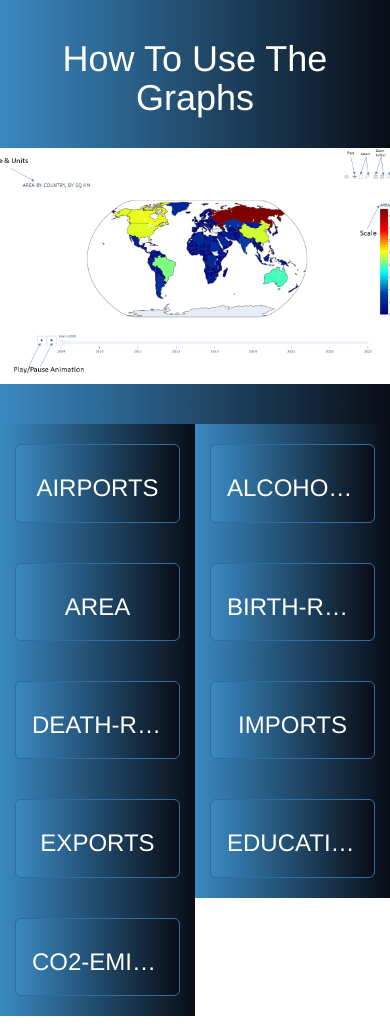
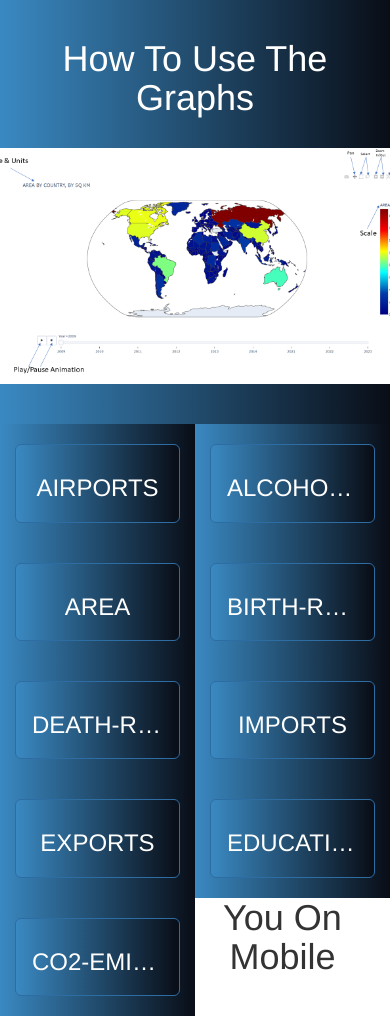
Before and after one commit to MinerUNLEASHED/WorldFactbook-Analyzer, a Django app: page / in a window 390 px wide; the page is wider, and only the part inside the window is pictured. Shown: the part 1882-2918 px from the top of that part. Run offline with Django 4.2, Linux system fonts and the light colour scheme.

Commit message:
hopefully added mobile detection systems

```diff
--- a/main_view/templates/test_view/homepage.html
+++ b/main_view/templates/test_view/homepage.html
@@ -126,6 +126,26 @@
             text-overflow: ellipsis;
         }
 
+        #phone_on {
+            display: none;
+        }
+
+        @media (max-width: 767px) {
+            #phone_off {
+                display: none;
+            }
+
+            #first_part {
+                display: none;
+            }
+
+            #phone_on {
+                display: block;
+                text-align: center;
+                padding: 20px;
+                font-size: 24px;
+            }
+        }
 
     </style>
 </head>
@@ -162,7 +182,7 @@
       </nav>
 
     <div id="first-part">
-    <div class="container">
+    <div class="container" id="phone_off">
         <div class="row">
             <!-- <div class="col-md-6">
             </div> -->
@@ -228,5 +248,9 @@
     {% endfor %}
     </div>
     </div>
+
+    <div class="container" id="phone_on">
+        <h1>You On Mobile</h1>
+    </div>
 </body>
 </html>
```
